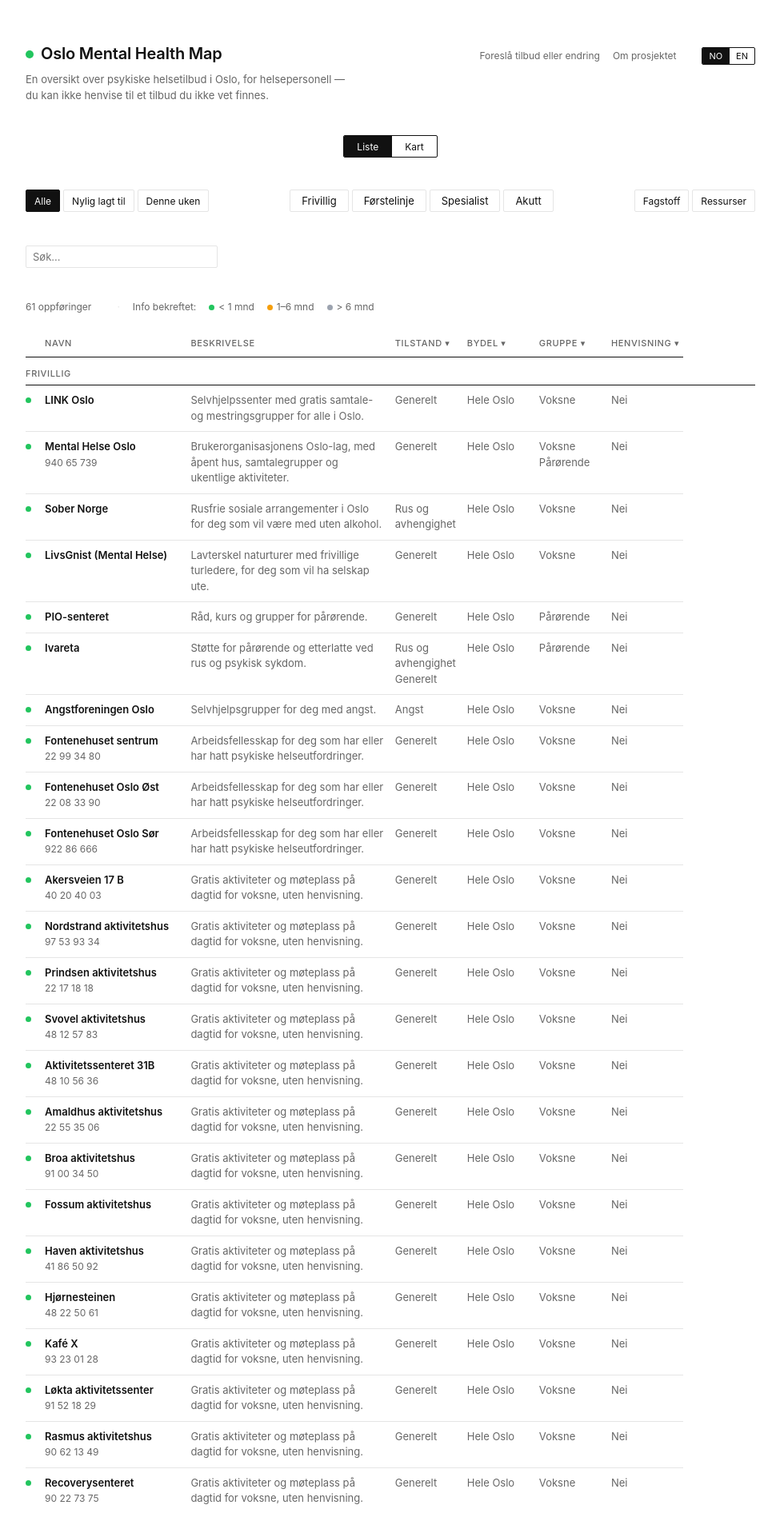
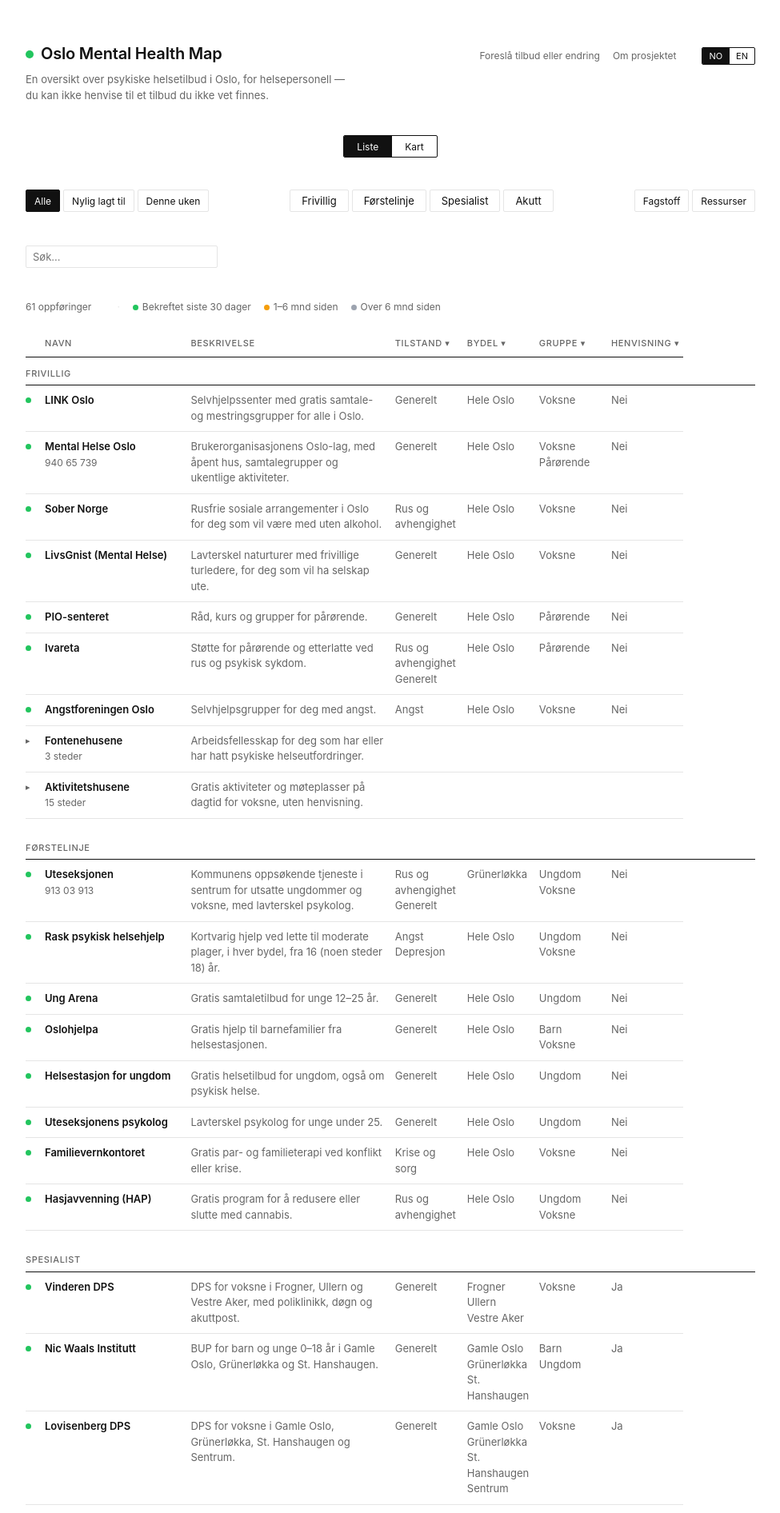
Before and after one commit to henrfo/Oslo_Mental_Health_Map, a Jekyll site: the page built from index.html, in a window 1280 px wide. Shown: the top 1892 px of the page at 80% size, without its empty margins (152-1127 px from the left). Built offline with Jekyll 4.4.1, drawn with Linux system fonts in a browser that asks for light colours; some of the changed text lies outside the part shown.

Commit message:
Group rows for Fontenehus/Aktivitetshus; legend 'siste 30 dager'
- The 3 Fontenehus and 15 Aktivitetshus fold behind one expandable row
  each in the list (samling field, _data/samlinger.yml); every house
  keeps its own map marker, and clicking one opens its group. Groups
  open automatically for search, Nylig lagt til and Denne uken.
- Green dot = verified in the last 30 days; legend reads 'Bekreftet
  siste 30 dager · 1–6 mnd siden · Over 6 mnd siden'

Co-Authored-By: Claude Opus 5.5 <noreply@anthropic.com>

```diff
--- a/_data/i18n.yml
+++ b/_data/i18n.yml
@@ -18,9 +18,9 @@ ressurser:        { nb: Ressurser, en: Resources }
 search:           { nb: Søk…, en: Search… }
 entry:            { nb: oppføring, en: entry }
 entries:          { nb: oppføringer, en: entries }
-age_recent:       { nb: "< 1 mnd", en: "< 1 month" }
-age_mid:          { nb: "1–6 mnd", en: "1–6 months" }
-age_old:          { nb: "> 6 mnd", en: "> 6 months" }
+age_recent:       { nb: "Bekreftet siste 30 dager", en: "Verified in the last 30 days" }
+age_mid:          { nb: "1–6 mnd siden", en: "1–6 months ago" }
+age_old:          { nb: "Over 6 mnd siden", en: "Over 6 months ago" }
 never_verified:   { nb: Ikke bekreftet, en: Not verified }
 link_broken:      { nb: Brutt lenke, en: Link broken }
 checked:          { nb: sjekket, en: checked }
@@ -47,3 +47,4 @@ weekly:           { nb: ukentlig, en: weekly }
 biweekly:         { nb: annenhver uke, en: every other week }
 season:           { nb: Sesong, en: Season }
 source:           { nb: kilde, en: source }
+locations:        { nb: steder, en: locations }
--- /dev/null
+++ b/_data/samlinger.yml
@@ -0,0 +1,15 @@
+# Groups of similar places shown as one expandable row in the list (each place
+# still gets its own map marker). Entries join a group with `samling: <id>`.
+- id: fontenehus
+  nb: Fontenehusene
+  en: Clubhouses (Fontenehus)
+  description:
+    nb: "Arbeidsfellesskap for deg som har eller har hatt psykiske helseutfordringer."
+    en: "Work communities for people who have or have had mental health problems."
+
+- id: aktivitetshus
+  nb: Aktivitetshusene
+  en: Activity houses
+  description:
+    nb: "Gratis aktiviteter og møteplasser på dagtid for voksne, uten henvisning."
+    en: "Free daytime activities and meeting places for adults, no referral needed."
--- a/about.html
+++ b/about.html
@@ -26,7 +26,7 @@ bilingual: true
   <p class="about-gap l-nb"><strong>Slik fungerer statusprikken.</strong> Prikken viser når noen sist sjekket at opplysningene stemmer. Hold musepekeren over prikken for å se datoen.</p>
   <p class="about-gap l-en"><strong>How the status dot works.</strong> The dot shows when someone last checked that the details are right. Hover over it to see the date.</p>
   <ul class="health-legend">
-    <li><span class="dot dot-active"></span> <span class="l-nb">Bekreftet siste måned</span><span class="l-en">Verified within the last month</span></li>
+    <li><span class="dot dot-active"></span> <span class="l-nb">Bekreftet siste 30 dager</span><span class="l-en">Verified in the last 30 days</span></li>
     <li><span class="dot dot-quiet"></span> <span class="l-nb">Bekreftet for 1–6 måneder siden</span><span class="l-en">Verified 1–6 months ago</span></li>
     <li><span class="dot dot-inactive"></span> <span class="l-nb">Bekreftet for over 6 måneder siden</span><span class="l-en">Verified over 6 months ago</span></li>
   </ul>
--- a/assets/css/style.css
+++ b/assets/css/style.css
@@ -366,6 +366,34 @@ html[data-lang="nb"] .l-en {
 }
 
 
+
+/* Group rows (Aktivitetshusene, Fontenehusene) open and close their members */
+.tool-table tr.samling-row {
+  cursor: pointer;
+}
+
+.tool-table tr.samling-row:hover td,
+.tool-table tr.samling-row:focus-visible td {
+  background: var(--hairline);
+}
+
+.samling-name {
+  font-weight: 600;
+  color: var(--text);
+}
+
+.samling-caret {
+  display: block;
+  margin-top: 1px;
+  font-size: 11px;
+  color: var(--muted);
+}
+
+.tool-table tr.collapsed { display: none; }
+
+.tool-table tr[data-name][data-samling] td:nth-child(2) {
+  padding-left: 12px;   /* members sit indented under their group row */
+}
 
 .tool-table tr.row-active td {
   background: var(--hairline);
--- a/index.html
+++ b/index.html
@@ -60,7 +60,6 @@ bilingual: true
     <span id="tool-count"></span>
     <span id="filter-tags"></span>
     <span class="meta-sep">·</span>
-    <span>{% include t.html k="verified" %}:</span>
     <span class="legend-item"><span class="dot dot-active"></span> {% include t.html k="age_recent" %}</span>
     <span class="legend-item"><span class="dot dot-quiet"></span> {% include t.html k="age_mid" %}</span>
     <span class="legend-item"><span class="dot dot-inactive"></span> {% include t.html k="age_old" %}</span>
@@ -124,7 +123,20 @@ bilingual: true
         <tr class="section-header" data-category="{{ cat.id }}">
           <td colspan="10">{% include t.html nb=cat.name.nb en=cat.name.en %}</td>
         </tr>
+        {% assign prev_samling = '' %}
         {% for tool in tools %}
+          {%- if tool.samling and tool.samling != prev_samling -%}
+            {%- assign sm = site.data.samlinger | where: 'id', tool.samling | first %}
+        <tr class="samling-row" data-samling="{{ tool.samling }}" data-category="{{ cat.id }}" tabindex="0">
+          <td><span class="samling-caret">▸</span></td>
+          <td class="tool-name"><span class="samling-name">{% include t.html nb=sm.nb en=sm.en %}</span><span class="tool-sub samling-count"></span></td>
+          <td class="tool-desc">{% include t.html nb=sm.description.nb en=sm.description.en %}</td>
+          <td class="col-date"></td>
+          <td class="col-when"></td>
+          <td class="col-cell" colspan="4"></td>
+        </tr>
+          {%- endif -%}
+          {%- assign prev_samling = tool.samling | default: '' %}
           {% assign hkey = tool.name | slugify %}
           {% assign health = site.data.health[hkey] %}
           {%- comment -%}
@@ -284,8 +298,9 @@ bilingual: true
       const dot = row.querySelector('.dot');
       const verified = parseDay(row.dataset.verified);
       if (verified) {
-        const months = (Date.now() - verified) / MONTH_MS;
-        dot.className = 'dot ' + (months < 1 ? 'dot-active' : months < 6 ? 'dot-quiet' : 'dot-inactive');
+        // green: last 30 days · amber: up to 6 months · grey: older
+        const days = (Date.now() - verified) / DAY_MS;
+        dot.className = 'dot ' + (days <= 30 ? 'dot-active' : days <= 183 ? 'dot-quiet' : 'dot-inactive');
         dot.title = `${t('verified')} ${fmtDate(verified, DAY_FORMAT)}`;
       } else {
         dot.className = 'dot dot-unknown';
--- a/scripts/validate_entries.rb
+++ b/scripts/validate_entries.rb
@@ -17,6 +17,7 @@ malgruppe  = load_yaml.('_data/malgruppe.yml').map { |m| m['id'] }
 bydeler    = load_yaml.('_data/bydeler.yml')
 dager      = load_yaml.('_data/dager.yml').map { |d| d['id'] }
 dps_codes  = load_yaml.('_data/dps.yml')['areas'].map { |a| a['code'] }
+samlinger  = load_yaml.('_data/samlinger.yml').map { |g| g['id'] }
 
 problems = []
 count = 0
@@ -65,6 +66,7 @@ Dir[File.join(ROOT, '_data/entries/*.yml')].sort.each do |file|
     bad.("unknown bydel '#{e['bydel']}'") if e['bydel'] && !bydeler.include?(e['bydel'])
     Array(e['dekker']).each    { |v| bad.("unknown bydel '#{v}' in dekker") unless bydeler.include?(v) }
     bad.("unknown dps '#{e['dps']}'") if e['dps'] && !dps_codes.include?(e['dps'])
+    bad.("unknown samling '#{e['samling']}' (see _data/samlinger.yml)") if e['samling'] && !samlinger.include?(e['samling'])
 
     if e['address'] && !(e['lat'] && e['lon']) && !e['draft']
       bad.('has an address but no lat/lon (geocode it)')
```
Also changed, not shown: other parts of index.html (+36 -2 lines), CONTRIBUTING.md (+2 -1 lines), _data/entries/frivillig.yml (+18 -0 lines).
